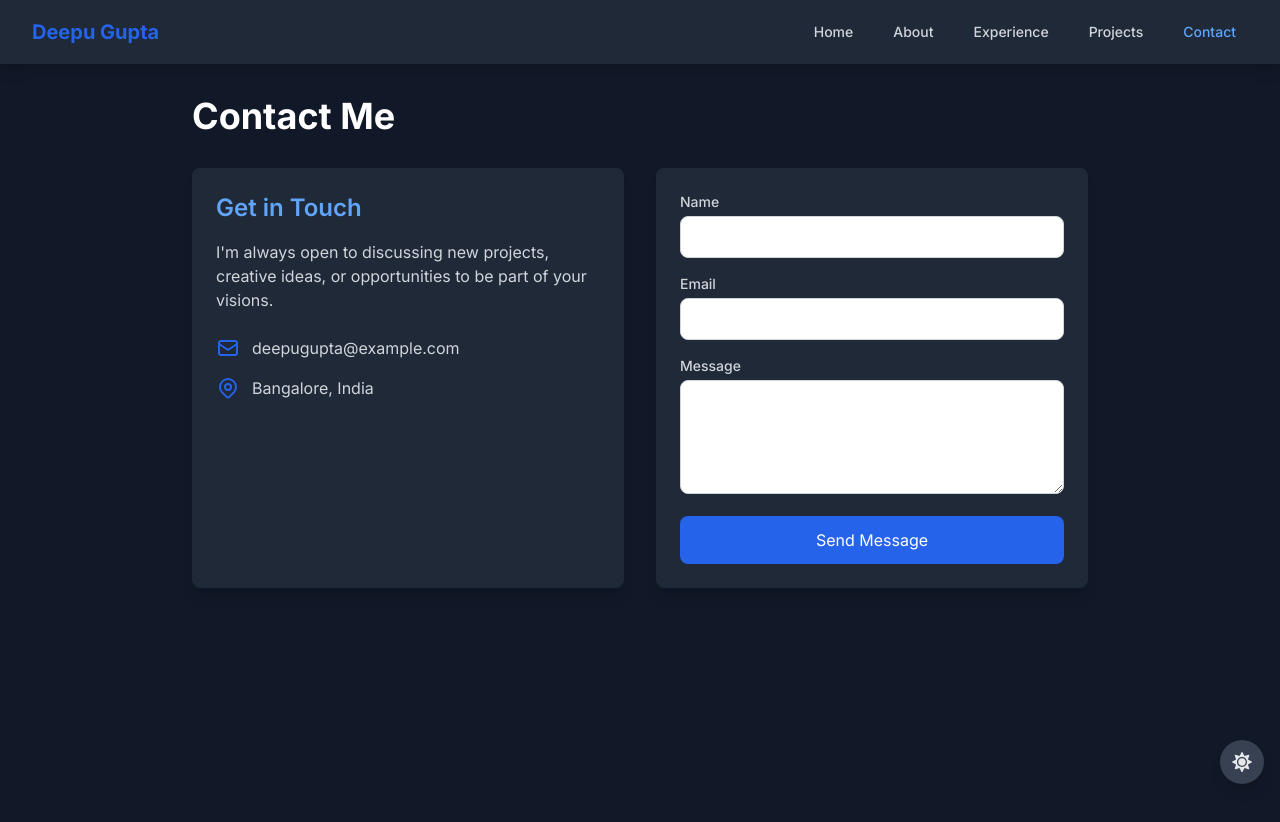
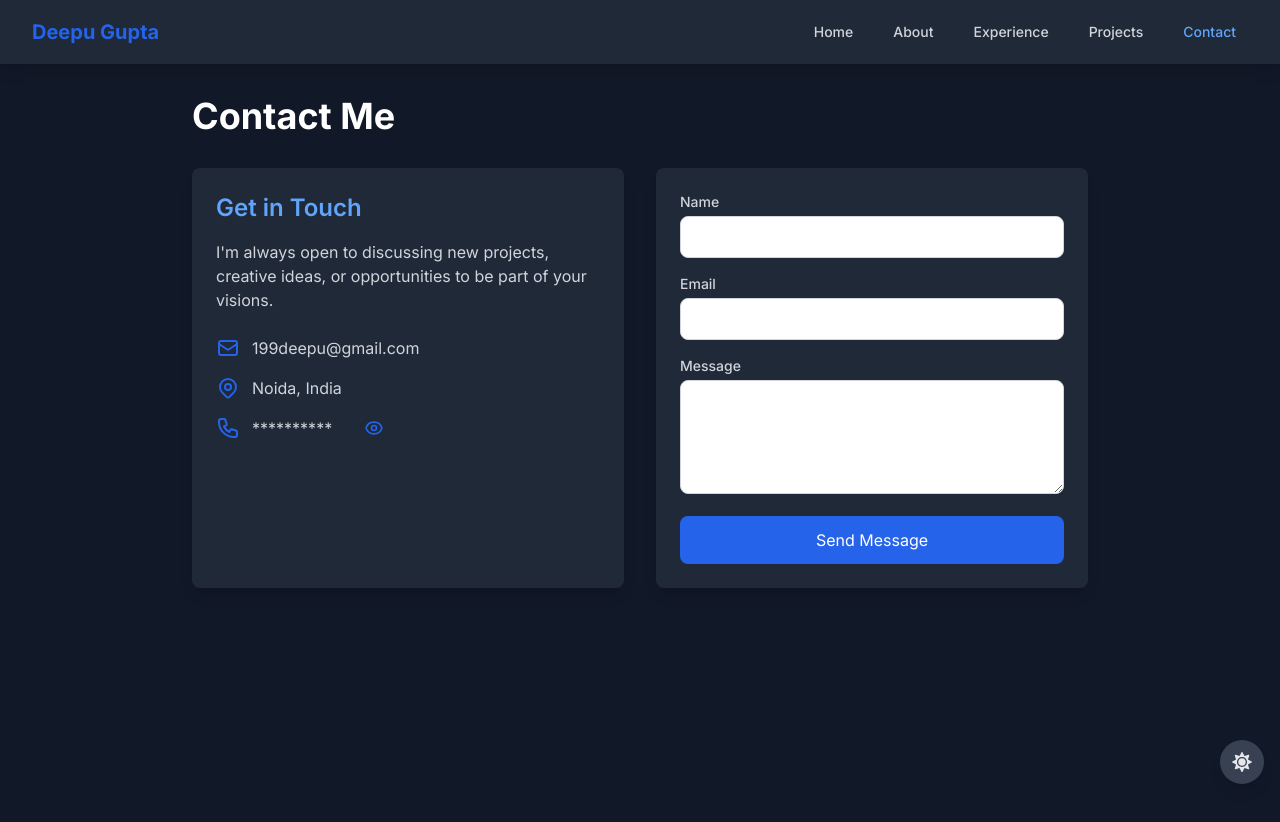
Before and after one commit to deepuguptacp/deepuguptacp.github.io, a Next.js app: page /contact in a window 1280 px wide. Shown: the top 822 px of the page. Built offline with nearby package versions, Linux system fonts and the light colour scheme.

Commit message:
personal website

```diff
--- a/app/contact/page.tsx
+++ b/app/contact/page.tsx
@@ -8,6 +8,7 @@ export default function Contact() {
     email: "",
     message: ""
   });
+  const [showPhone, setShowPhone] = useState(false);
 
   const handleSubmit = (e: React.FormEvent) => {
     e.preventDefault();
@@ -43,7 +44,7 @@ export default function Contact() {
                 <svg className="w-6 h-6 text-blue-600" fill="none" stroke="currentColor" viewBox="0 0 24 24">
                   <path strokeLinecap="round" strokeLinejoin="round" strokeWidth="2" d="M3 8l7.89 5.26a2 2 0 002.22 0L21 8M5 19h14a2 2 0 002-2V7a2 2 0 00-2-2H5a2 2 0 00-2 2v10a2 2 0 002 2z" />
                 </svg>
-                <span className="text-gray-700 dark:text-gray-300">deepugupta@example.com</span>
+                <span className="text-gray-700 dark:text-gray-300">199deepu@gmail.com</span>
               </div>
 
               <div className="flex items-center space-x-3">
@@ -51,7 +52,22 @@ export default function Contact() {
                   <path strokeLinecap="round" strokeLinejoin="round" strokeWidth="2" d="M17.657 16.657L13.414 20.9a1.998 1.998 0 01-2.827 0l-4.244-4.243a8 8 0 1111.314 0z" />
                   <path strokeLinecap="round" strokeLinejoin="round" strokeWidth="2" d="M15 11a3 3 0 11-6 0 3 3 0 016 0z" />
                 </svg>
-                <span className="text-gray-700 dark:text-gray-300">Bangalore, India</span>
+                <span className="text-gray-700 dark:text-gray-300">Noida, India</span>
+              </div>
+
+              <div className="flex items-center space-x-3">
+                <svg className="w-6 h-6 text-blue-600" fill="none" stroke="currentColor" viewBox="0 0 24 24">
+                  <path strokeLinecap="round" strokeLinejoin="round" strokeWidth="2" d="M3 5a2 2 0 012-2h3.28a1 1 0 01.948.684l1.498 4.493a1 1 0 01-.502 1.21l-2.257 1.13a11.042 11.042 0 005.516 5.516l1.13-2.257a1 1 0 011.21-.502l4.493 1.498a1 1 0 01.684.949V19a2 2 0 01-2 2h-1C9.716 21 3 14.284 3 6V5z" />
+                </svg>
+                <span className="text-gray-700 dark:text-gray-300" style={{ width: '100px' }}>
+                  {showPhone ? '7050102744' : '**********'}
+                </span>
+                <button onClick={() => setShowPhone(!showPhone)} className="text-blue-600">
+                  <svg className="w-5 h-5" fill="none" stroke="currentColor" viewBox="0 0 24 24">
+                    <path strokeLinecap="round" strokeLinejoin="round" strokeWidth="2" d="M15 12a3 3 0 11-6 0 3 3 0 016 0z" />
+                    <path strokeLinecap="round" strokeLinejoin="round" strokeWidth="2" d="M2.458 12C3.732 7.943 7.523 5 12 5c4.478 0 8.268 2.943 9.542 7-1.274 4.057-5.064 7-9.542 7-4.477 0-8.268-2.943-9.542-7z" />
+                  </svg>
+                </button>
               </div>
             </div>
           </div>
--- a/app/projects/page.tsx
+++ b/app/projects/page.tsx
@@ -16,6 +16,11 @@ const projects = [
     title: "Neural Machine Translation",
     description: "Image captioning using deep learning",
     technologies: ["Deep Learning", "Computer Vision", "NLP"]
+  },
+  {
+    title: "Personal Portfolio",
+    description: "A modern, responsive portfolio website showcasing my skills and projects.",
+    technologies: ["React", "Next.js", "Tailwind CSS", "Framer Motion"]
   }
 ];
 
--- a/next.config.js
+++ b/next.config.js
@@ -1,17 +1,16 @@
 /** @type {import('next').NextConfig} */
 const nextConfig = {
-  output: 'export',
-  basePath: process.env.NODE_ENV === 'production' ? '/website' : '',
+  // output: 'export',
+  // basePath: process.env.NODE_ENV === 'production' ? '/website' : '',
   images: {
     unoptimized: true,
   },
   trailingSlash: true,
-  // Disable server-side features since we're doing static export
-  experimental: {
-    appDir: true,
-  },
   // Ensure all pages are static
   staticPageGenerationTimeout: 1000,
+  // Disable server-side features
+  reactStrictMode: true,
+  swcMinify: true,
 }
 
 module.exports = nextConfig
--- a/package.json
+++ b/package.json
@@ -29,6 +29,7 @@
     "eslint": "^8",
     "eslint-config-next": "14.1.4",
     "postcss": "^8",
+    "serve": "^14.2.4",
     "tailwindcss": "^3.3.0",
     "typescript": "^5"
   }
```
Also changed, not shown: public/resume.md (+1 -1 lines), 2 other files (tests, documents, lock files or other folders).
